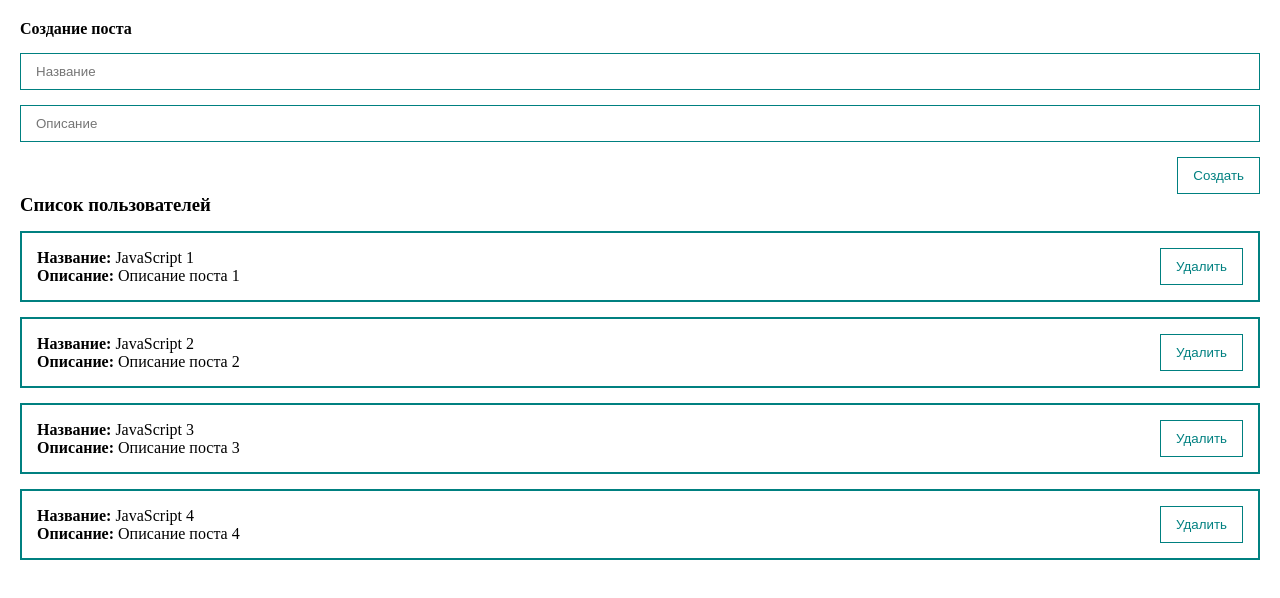
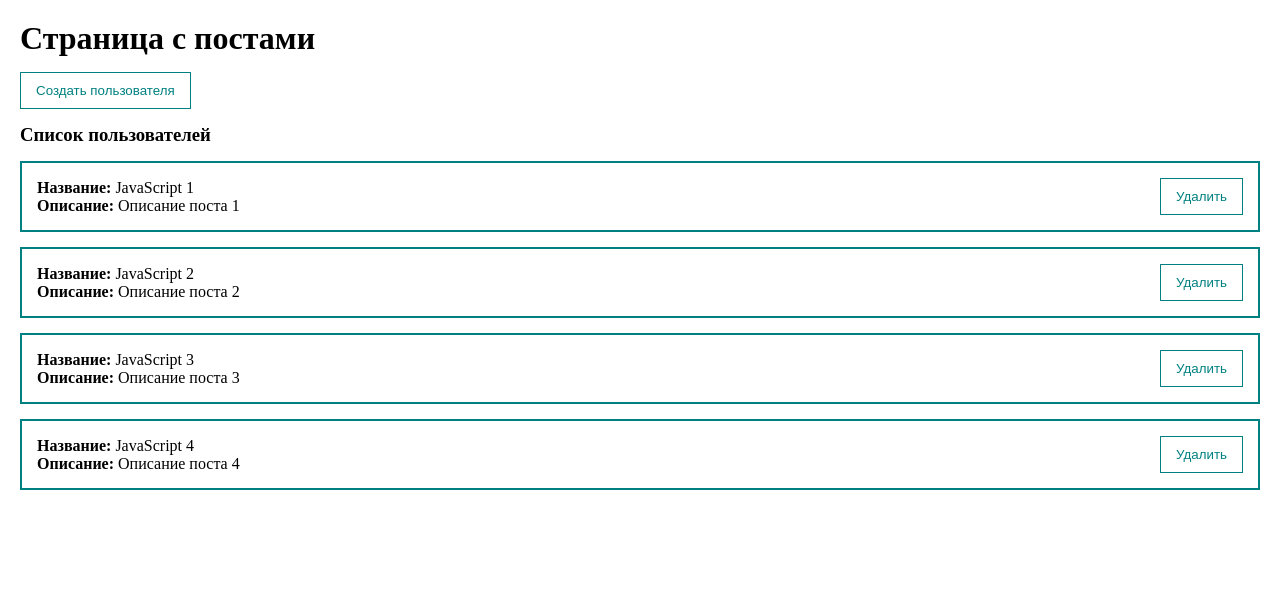
Before and after one commit to M4XPRD/Vue_playground, a Vue app in the folder project/: page / in a window 1280 px wide. Shown: the top 598 px of the page. Built offline with nearby package versions, Linux system fonts and the light colour scheme.

Commit message:
MyButton and Dialogue components added

```diff
--- a/project/src/App.vue
+++ b/project/src/App.vue
@@ -1,7 +1,16 @@
 <template>
   <div class="app">
-    <post-form @create="createPost"/>
-    <post-list :posts="posts"/>
+    <h1>Страница с постами</h1>
+    <my-button
+      @click="showDialogue"
+      style="margin: 15px 0;"
+    >
+      Создать пользователя
+    </my-button>
+    <my-dialogue v-model:show="dialogueVisible">
+      <post-form @create="createPost" />
+    </my-dialogue>
+    <post-list @remove="removePost" :posts="posts" />
   </div>
 </template>
 
@@ -11,7 +20,8 @@ import PostForm from '../components/PostForm.vue';
 
 export default {
   components: {
-    PostForm, PostList,
+    PostForm,
+    PostList,
   },
   data() {
     return {
@@ -21,11 +31,19 @@ export default {
         { id: 3, title: 'JavaScript 3', body: 'Описание поста 3' },
         { id: 4, title: 'JavaScript 4', body: 'Описание поста 4' },
       ],
+      dialogueVisible: false,
     };
   },
   methods: {
     createPost(post) {
       this.posts.push(post);
+      this.dialogueVisible = false;
+    },
+    removePost(post) {
+      this.posts = this.posts.filter((p) => p.id !== post.id);
+    },
+    showDialogue() {
+      this.dialogueVisible = true;
     },
   },
 };
```
